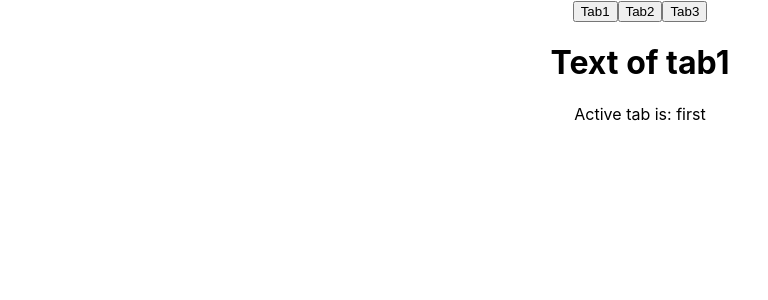
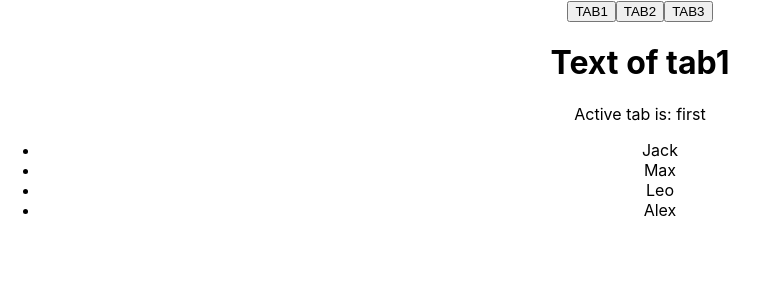
Before and after one commit to karway211/react-js-tutorial, a React (Create React App) app in the folder react-tutorial/: page / in a window 1280 px wide. Shown: the top 300 px of the page, without its empty margins (0-768 px from the left). Built offline with nearby package versions, Linux system fonts and the light colour scheme.

Commit message:
feat: add Lists & keys

```diff
--- /dev/null
+++ b/react-tutorial/src/07-lists/Leson.jsx
@@ -0,0 +1,87 @@
+// Списки и ключи
+
+import React, { Fragment, Component } from 'react';
+
+/*
+key - это специальный аттрибут строки, который необходимо добавлять при создании списков (массивов или других итерируемых сущностей).
+    Значение key должно быть уникальным. Сам key никак не влияет на работу нашего списка, он нужен для взаимодействия с библиотекой,
+    т.е. ключи служат подсказкой для реакта. Ключи нужны в списках реакт, чтобы знать какие элементы были изменены, добавлены или удалены.
+    Реакт манипулирует не обычным DOM-деревом(т.к. манипуляции с ним очень затратны), а виртуальным DOM-деревом. Фактически это обычный
+    объект. При изменении какого-нибудь компонента(например при вызове setState) происходит сравнение старой версии объекта с новой,
+    ищутся несовпадения и в результате компоненты, которые были изменены, перерендериваются. Чтобы ускорить процесс поиска несоответствий
+    внутри списков элементам добавляются ключи с уникальными значениями, это оптимизирует процесс.
+*/
+
+const ValidationMsg = ({ val }) => {
+  if (val >= 10) {
+    return <h2>Grate than 10</h2>
+  } else {
+    return <h3>Less than <em>10</em></h3>
+  }
+}
+
+const Tab1 = () => (
+  <h1>Text of tab1</h1>
+)
+const Tab2 = () => (
+  <h1>Text of tab2</h1>
+)
+const Tab3 = () => (
+  <h1>Text of tab3</h1>
+)
+
+const people = ['Jack', 'Max', 'Leo', 'Alex'];
+
+const TABS_BTH = [
+  {
+    dataName: 1,
+    title: 'TAB1',
+  },
+  {
+    dataName: 2,
+    title: 'TAB2',
+  },
+  {
+    dataName: 3,
+    title: 'TAB3',
+  },
+]
+
+class Lesson7 extends Component {
+
+  state = {
+    activeTab: 1,
+  }
+
+  handleTab = (e) => {
+    this.setState({
+      activeTab: +e.target.getAttribute('data-name')
+    })
+  }
+
+  render() {
+    const { activeTab } = this.state
+    return (
+      <Fragment>
+        {TABS_BTH.map(({dataName, title}) => (
+          <button
+            key={`${dataName}-${title}`}
+            data-name={dataName}
+            onClick={this.handleTab}
+          >{title}</button>
+        ))}
+        {activeTab === 1 ? <Tab1 /> : activeTab === 2 ? <Tab2 /> : <Tab3 />}
+        <div>
+          {`Active tab is: ${activeTab === 1 ? 'first' : activeTab === 2 ? 'second' : 'third'}`}
+        </div>
+        <ul>
+          {people.map((person, index) => (
+            <li key={index}>{person}</li>
+          ))}
+        </ul>
+      </Fragment>
+    )
+  }
+}
+
+export default Lesson7;
--- a/react-tutorial/src/App.js
+++ b/react-tutorial/src/App.js
@@ -6,6 +6,7 @@ import CounterButton from './02-state/Lesson';
 import CounterBtton1 from './03-props/Lesson';
 import MyApp from './05-events/Lesson';
 import Lesson6 from './06-conditional_rendering/Lesson';
+import Lesson7 from './07-lists/Leson';
 
 function App() {
   return (
@@ -14,7 +15,8 @@ function App() {
       {/* <CounterButton /> */}
       {/* <CounterBtton1 /> */}
       {/* <MyApp /> */}
-      <Lesson6 />
+      {/* <Lesson6 /> */}
+      <Lesson7 />
     </div>
   );
 }
```
